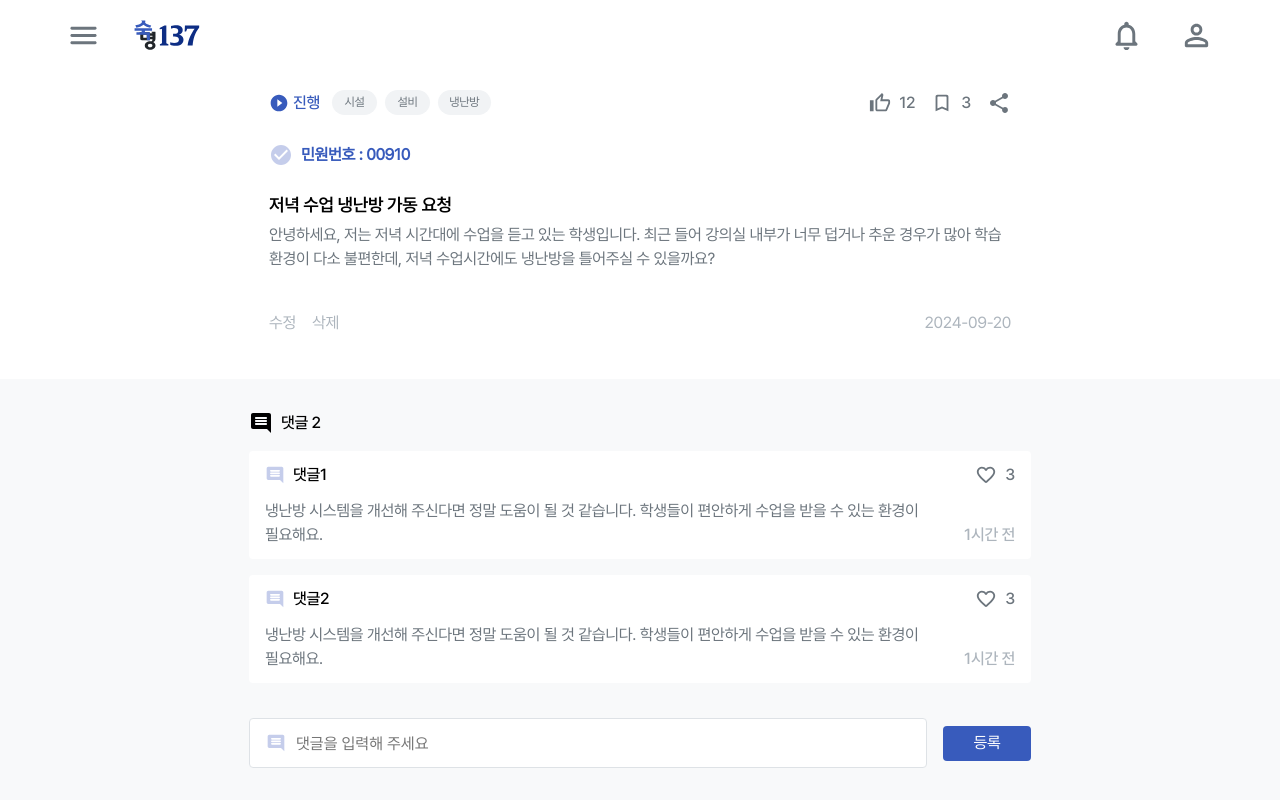
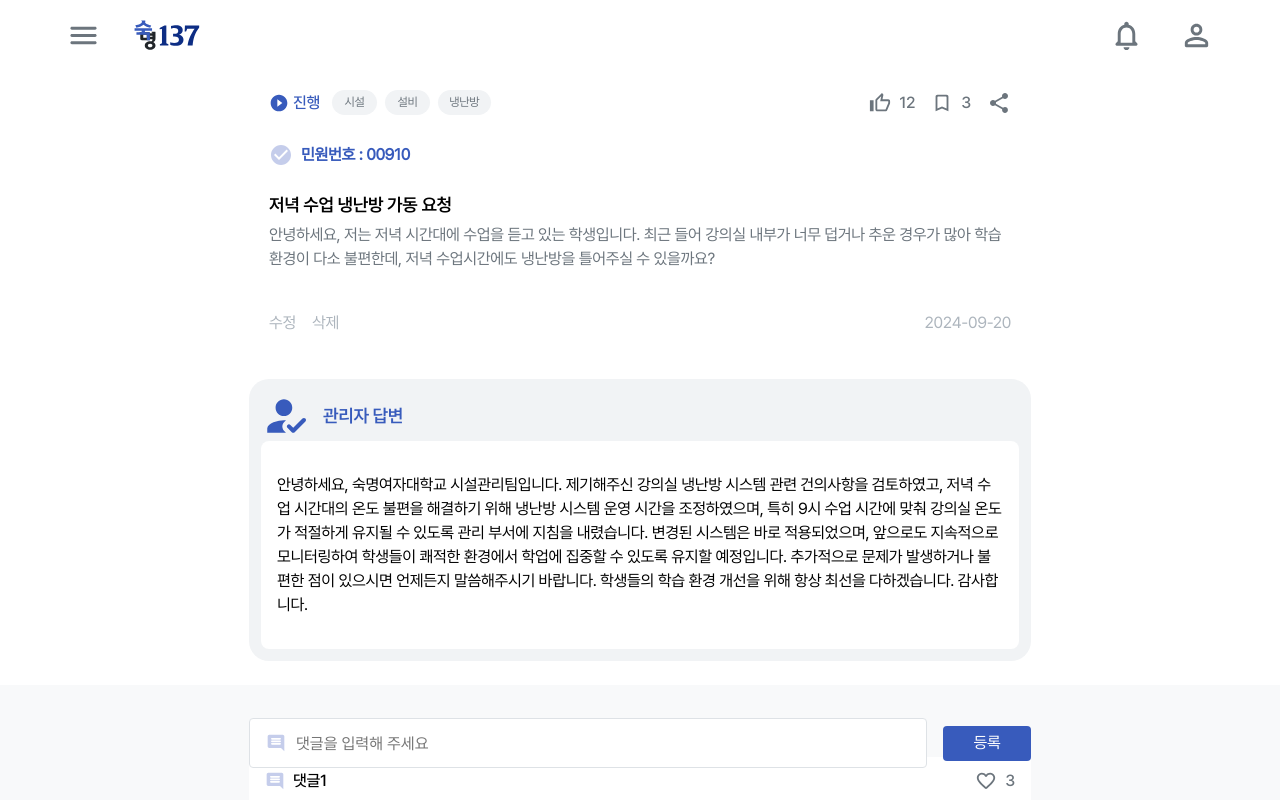
Before and after one commit to waieiches/SM-137-Frontend, a React (Vite) app: page /complaint-detail in a window 1280 px wide. Shown: the top 800 px of the page. Built offline with nearby package versions, Linux system fonts and the light colour scheme.

Commit message:
feat : detail 페이지에 mockData의 답변 유무에 따른 관리자 답변 생성

```diff
--- a/src/mockData.ts
+++ b/src/mockData.ts
@@ -10,6 +10,16 @@ export const mockData: DataType[] = [
     likes: 12,
     bookmarks: 3,
     date: "2024-09-20",
+    answer: `안녕하세요, 숙명여자대학교 시설관리팀입니다.
+    제기해주신 강의실 냉난방
+    시스템 관련 건의사항을 검토하였고, 저녁 수업 시간대의 온도 불편을
+    해결하기 위해 냉난방 시스템 운영 시간을 조정하였으며, 특히 9시 수업
+    시간에 맞춰 강의실 온도가 적절하게 유지될 수 있도록 관리 부서에 지침을
+    내렸습니다. 변경된 시스템은 바로 적용되었으며, 앞으로도 지속적으로
+    모니터링하여 학생들이 쾌적한 환경에서 학업에 집중할 수 있도록 유지할
+    예정입니다. 추가적으로 문제가 발생하거나 불편한 점이 있으시면 언제든지
+    말씀해주시기 바랍니다. 학생들의 학습 환경 개선을 위해 항상 최선을
+    다하겠습니다. 감사합니다.`,
   },
   {
     title: "도서관 열람실 조용히 해주세요",
@@ -20,6 +30,15 @@ export const mockData: DataType[] = [
     likes: 12,
     bookmarks: 3,
     date: "2024-09-20",
+    answer: `안녕하세요, 숙명여자대학교 시설관리팀입니다. 제기해주신 강의실 냉난방
+    시스템 관련 건의사항을 검토하였고, 저녁 수업 시간대의 온도 불편을
+    해결하기 위해 냉난방 시스템 운영 시간을 조정하였으며, 특히 9시 수업
+    시간에 맞춰 강의실 온도가 적절하게 유지될 수 있도록 관리 부서에 지침을
+    내렸습니다. 변경된 시스템은 바로 적용되었으며, 앞으로도 지속적으로
+    모니터링하여 학생들이 쾌적한 환경에서 학업에 집중할 수 있도록 유지할
+    예정입니다. 추가적으로 문제가 발생하거나 불편한 점이 있으시면 언제든지
+    말씀해주시기 바랍니다. 학생들의 학습 환경 개선을 위해 항상 최선을
+    다하겠습니다. 감사합니다.`,
   },
   {
     title: "수업자료 공유 요청",
@@ -30,6 +49,15 @@ export const mockData: DataType[] = [
     likes: 12,
     bookmarks: 3,
     date: "2024-09-20",
+    answer: `안녕하세요, 숙명여자대학교 시설관리팀입니다. 제기해주신 강의실 냉난방
+    시스템 관련 건의사항을 검토하였고, 저녁 수업 시간대의 온도 불편을
+    해결하기 위해 냉난방 시스템 운영 시간을 조정하였으며, 특히 9시 수업
+    시간에 맞춰 강의실 온도가 적절하게 유지될 수 있도록 관리 부서에 지침을
+    내렸습니다. 변경된 시스템은 바로 적용되었으며, 앞으로도 지속적으로
+    모니터링하여 학생들이 쾌적한 환경에서 학업에 집중할 수 있도록 유지할
+    예정입니다. 추가적으로 문제가 발생하거나 불편한 점이 있으시면 언제든지
+    말씀해주시기 바랍니다. 학생들의 학습 환경 개선을 위해 항상 최선을
+    다하겠습니다. 감사합니다.`,
   },
   {
     title: "엘리베이터 점검 요청",
@@ -40,6 +68,7 @@ export const mockData: DataType[] = [
     likes: 12,
     bookmarks: 3,
     date: "2024-09-20",
+    answer: "",
   },
   {
     title: "Wi-Fi 연결 문제",
@@ -49,6 +78,7 @@ export const mockData: DataType[] = [
     likes: 12,
     bookmarks: 3,
     date: "2024-09-20",
+    answer: "",
   },
   {
     title: "주차 공간 추가 요청",
@@ -59,6 +89,7 @@ export const mockData: DataType[] = [
     likes: 12,
     bookmarks: 3,
     date: "2024-09-20",
+    answer: "",
   },
   {
     title: "수업 일정 변경 요청",
@@ -69,6 +100,7 @@ export const mockData: DataType[] = [
     likes: 12,
     bookmarks: 3,
     date: "2024-09-20",
+    answer: "",
   },
   {
     title: "카페에서 음료 제공 시간 연장",
@@ -79,6 +111,7 @@ export const mockData: DataType[] = [
     likes: 12,
     bookmarks: 3,
     date: "2024-09-20",
+    answer: "",
   },
   {
     title: "교내 행사 관련 공지 요청",
@@ -89,6 +122,7 @@ export const mockData: DataType[] = [
     likes: 12,
     bookmarks: 3,
     date: "2024-09-20",
+    answer: "",
   },
   {
     title: "학생 회관 내부 청소 요청",
@@ -98,6 +132,15 @@ export const mockData: DataType[] = [
     likes: 12,
     bookmarks: 3,
     date: "2024-09-20",
+    answer: `안녕하세요, 숙명여자대학교 시설관리팀입니다. 제기해주신 강의실 냉난방
+        시스템 관련 건의사항을 검토하였고, 저녁 수업 시간대의 온도 불편을
+        해결하기 위해 냉난방 시스템 운영 시간을 조정하였으며, 특히 9시 수업
+        시간에 맞춰 강의실 온도가 적절하게 유지될 수 있도록 관리 부서에 지침을
+        내렸습니다. 변경된 시스템은 바로 적용되었으며, 앞으로도 지속적으로
+        모니터링하여 학생들이 쾌적한 환경에서 학업에 집중할 수 있도록 유지할
+        예정입니다. 추가적으로 문제가 발생하거나 불편한 점이 있으시면 언제든지
+        말씀해주시기 바랍니다. 학생들의 학습 환경 개선을 위해 항상 최선을
+        다하겠습니다. 감사합니다.`,
   },
 ];
 
--- a/src/pages/detail/Detail.tsx
+++ b/src/pages/detail/Detail.tsx
@@ -9,6 +9,8 @@ import {
   Icon,
 } from "../../styles/CommentTitleStyle";
 import CommentInput from "../../components/comment/CommentInput";
+import Answer from "../../components/answer/Answer";
+import { useState } from "react";
 
 const Container = styled.div`
   position: absolute;
@@ -40,19 +42,31 @@ const InputContainer = styled.div`
   bottom: 0;
   width: 782px;
 `;
+const AnswerContainer = styled.div`
+  width: 782px;
+`;
 
 const Detail = () => {
   //임시 데이터
   const MOCK_DATA = mockData[0];
+  const isAnswered = MOCK_DATA.answer.length != 0;
   //length로 data의 개수를 계산하여 삽입 예정
   const COUNT = 2;
 
   const TITLE_COLOR = "var(--gray6-black)";
   const ICON_WIDTH = "24px";
   const INDEX_OFFSET = 1;
+
   return (
     <Container>
       <ComplaintContent data={MOCK_DATA} />
+
+      {/*관리자 답변 */}
+      {isAnswered && (
+        <AnswerContainer>
+          <Answer data={MOCK_DATA.answer} />
+        </AnswerContainer>
+      )}
 
       <Background>
         <CommentContainer>
--- a/src/types/Type.ts
+++ b/src/types/Type.ts
@@ -8,6 +8,7 @@ export interface DataType {
   likes: number;
   bookmarks: number;
   date: string;
+  answer: string;
 }
 export interface CommentType {
   content: string;
```
